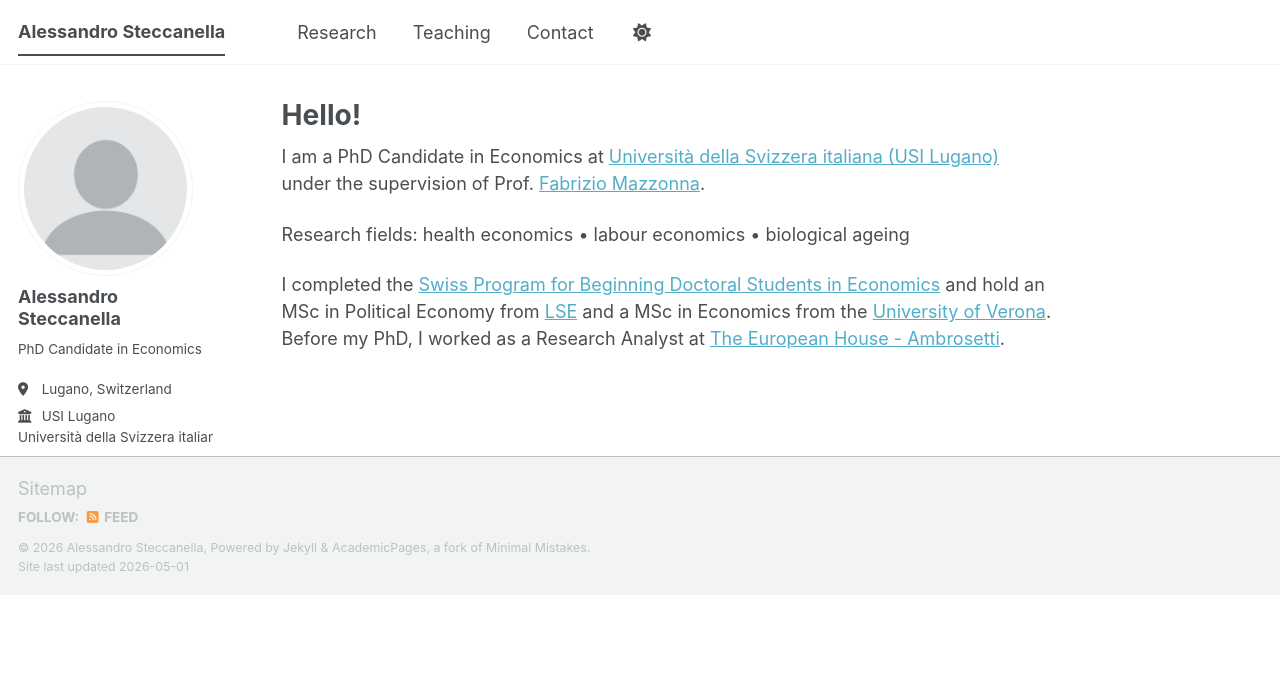
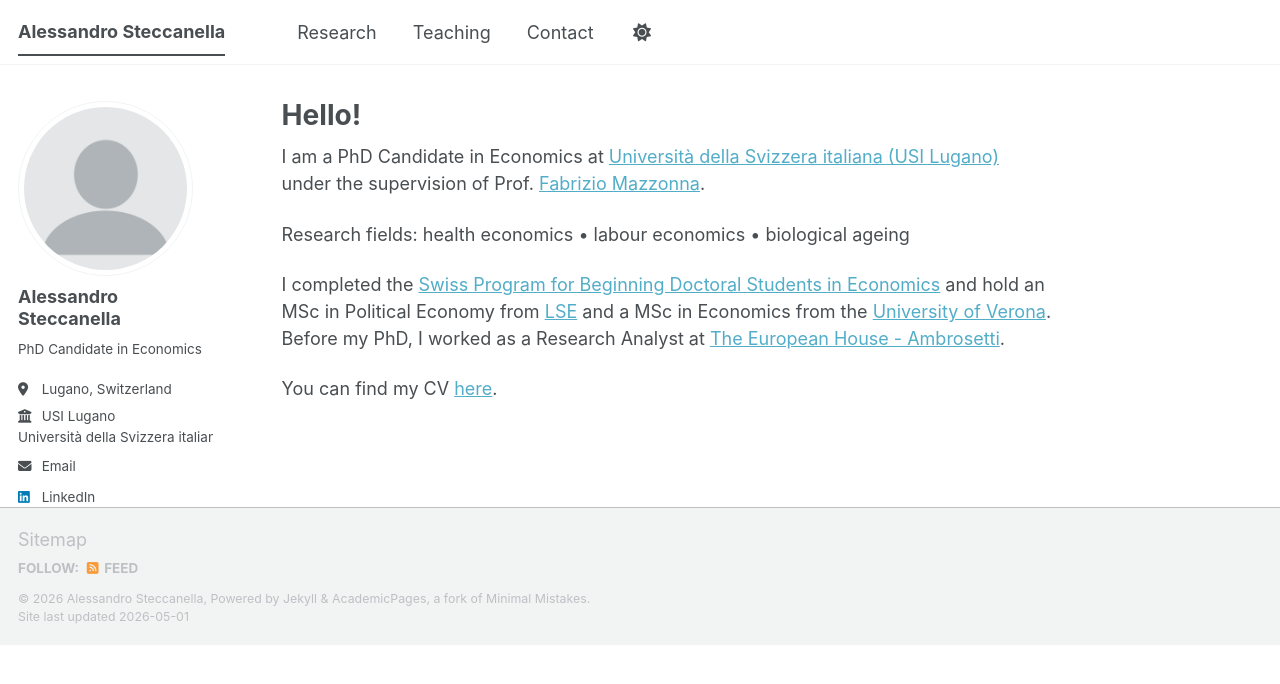
Before and after one commit to AlessandroSteccanella/alessandrosteccanella.github.io, a Jekyll site: the page built from _pages/about.md, in a window 1280 px wide. Shown: the top 684 px of the page. Built offline with Jekyll 4.4.1, drawn with Linux system fonts in a browser that asks for light colours; a script bundle is joined from its source files by our own code; library files that are not in the unit come from our copies.

Commit message:
Update about.md

```diff
--- a/_pages/about.md
+++ b/_pages/about.md
@@ -12,3 +12,5 @@
 Research fields: health economics • labour economics • biological ageing
 
 I completed the [Swiss Program for Beginning Doctoral Students in Economics](https://www.szgerzensee.ch/) and hold an MSc in Political Economy from [LSE](https://www.lse.ac.uk/european-institute) and a MSc in Economics from the [University of Verona](https://www.dse.univr.it/?ent=home&page=dipartimento&lang=en). Before my PhD, I worked as a Research Analyst at [The European House - Ambrosetti](https://www.ambrosetti.eu/en/our-story/).
+
+You can find my CV [here](/files/cv.pdf).
```
